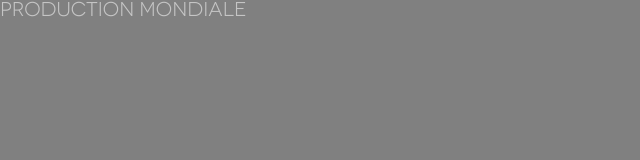
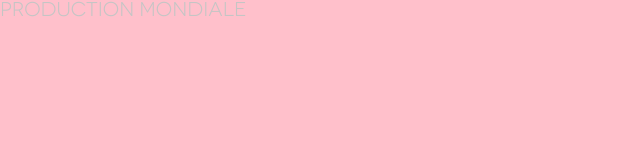
Before and after one commit to cedricmarteau/BeerVsWine, a plain HTML site: page index.html in a window 1280 px wide. Shown: the whole page, without its empty margins (0-640 px from the left). Drawn offline with nearby package versions, Linux system fonts and the light colour scheme.

Commit message:
Color background

```diff
--- a/css/style.css
+++ b/css/style.css
@@ -78,6 +78,14 @@
 	background: brown;
 }
 #divers{
+	background: red;
+}
+
+#production1{
+	background: pink;
+}
+
+#production2{
 	background: red;
 }
 
```
